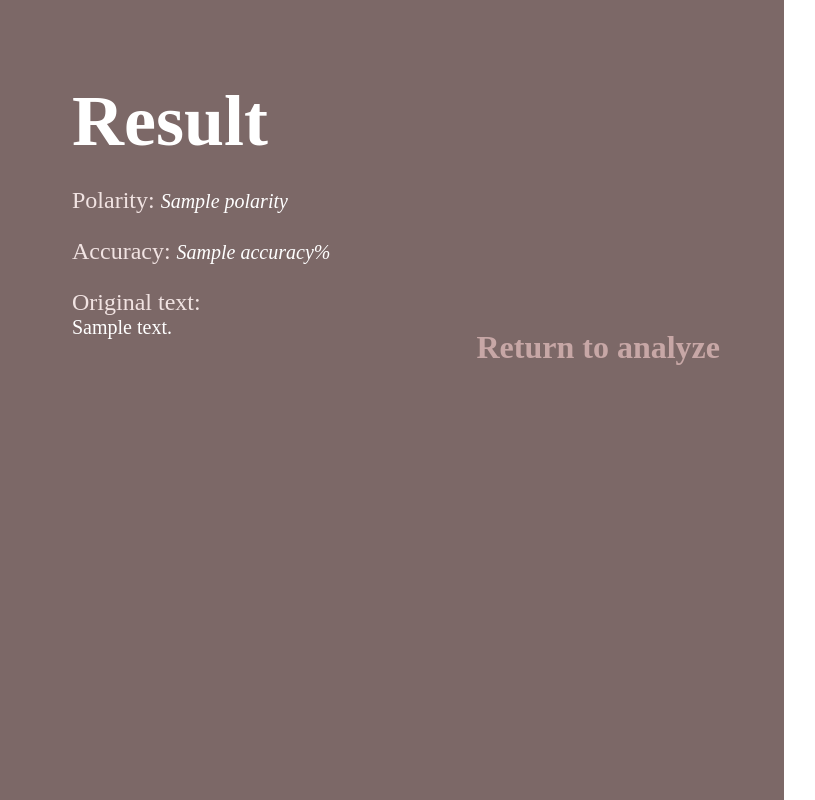
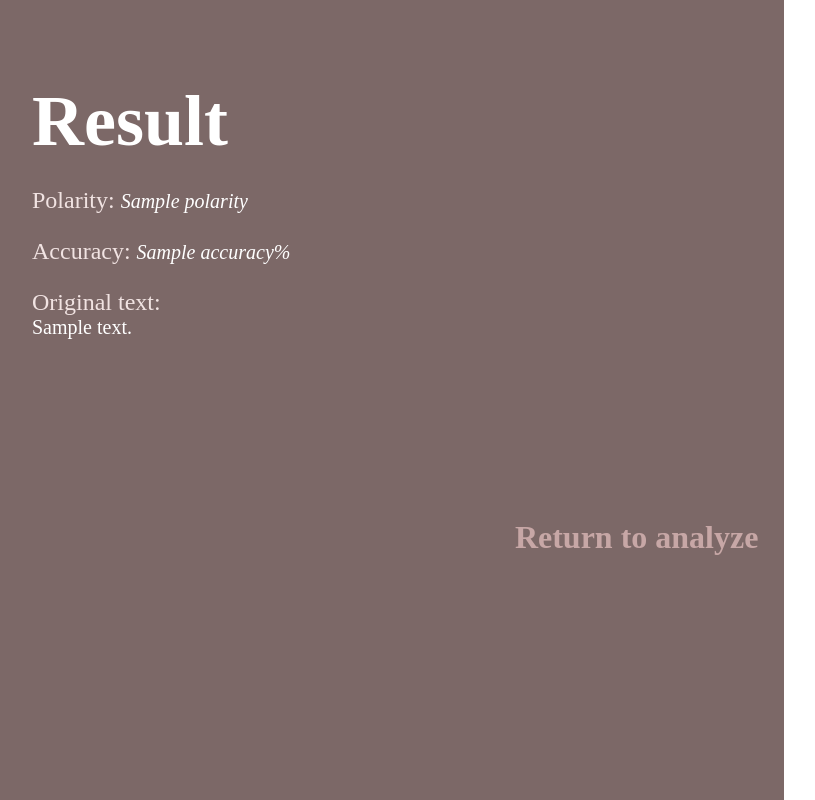
Before and after one commit to sinee-nebushko/nlp_project, a Django app: template templates/result.html in a window 1280 px wide. Shown: the whole page, without its empty margins (48-863 px from the left). Run offline with Django 3.2, Linux system fonts and the light colour scheme; the template is opened without the code that fills it: most values are stand-ins (such as "Sample title", 1, 10 or a date in 2020); parts of the project's set-up code (start-up, migrations or seed data) failed here and were passed over.

Commit message:
упущенное(или нет)

```diff
--- a/nlp_project/preprocessing_prediction.py
+++ b/nlp_project/preprocessing_prediction.py
@@ -36,7 +36,8 @@ def prepr_pred(text):
     middle_acc = int(pred.mean()*100)
     if middle_acc > 50:
         a = 'Positive'
+        middle_acc = middle_acc
     else:
         a = 'Negative'
-
+        middle_acc = 100-middle_acc
     return a, middle_acc
--- a/templates/index.html
+++ b/templates/index.html
@@ -14,6 +14,7 @@
         width: unset !important;
         margin: 20px 120px 0 120px;
         background: linear-gradient(to right, #7c6867 45% , transparent 45%);
+        margin-top: 50px;
     }
 
     #header-content{
--- a/templates/result.html
+++ b/templates/result.html
@@ -11,8 +11,8 @@
         flex-direction: column;
         justify-content: stretch;
         align-items: stretch;
-        width: unset !important;
-        margin: 80px 40% 0 120px;
+        width: unset;
+        margin: 80px 37% 80px 80px;
         background: linear-gradient(to right, #7c6867 65% , transparent 65%);
     }
 
@@ -30,6 +30,7 @@
         color: #f1e3e2;
         font-family: "Century Gothic";
         font-weight: 500;
+        margin: 0 0 0 0;
     }
     p em{
         color: white;
@@ -41,10 +42,8 @@
         font-size: 20px;
     }
     .button_block{
-
         display: flex;
         justify-content: flex-end;
-
     }
         #button{
         padding: 0;
@@ -56,8 +55,7 @@
         font-family: "Century Gothic";
         color: rgb(199, 167, 166);
         text-decoration: none;
-
-        margin-top: -10px;
+        margin-top: 180px;
     }
     #button:hover:not(:active) {
         color: rgb(245, 228, 182);
```
